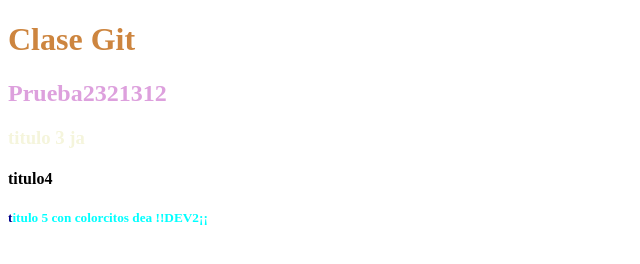
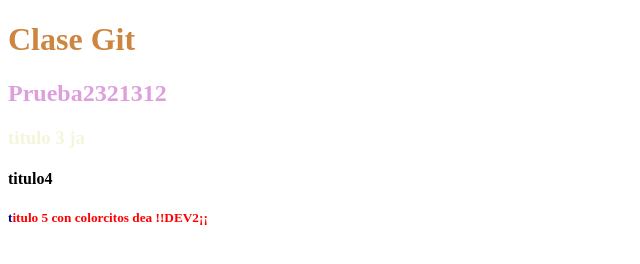
Before and after one commit to Cristiaanrueda/nucba1st, a plain HTML site: page index.html in a window 1280 px wide. Shown: the whole page, without its empty margins (0-640 px from the left). Drawn offline with Linux system fonts and the light colour scheme.

Commit message:
dev2changesb

```diff
--- a/style.css
+++ b/style.css
@@ -18,8 +18,10 @@ h2::shadow{
 }
 
 h5{
-   color: cyan;
-   border-color:darkred;
+   color: red;
+   border-color:darkslateblue;
+   border-radius: 20cm;
+   border-width: 20px;
 }
 
 h5::first-letter{
```
